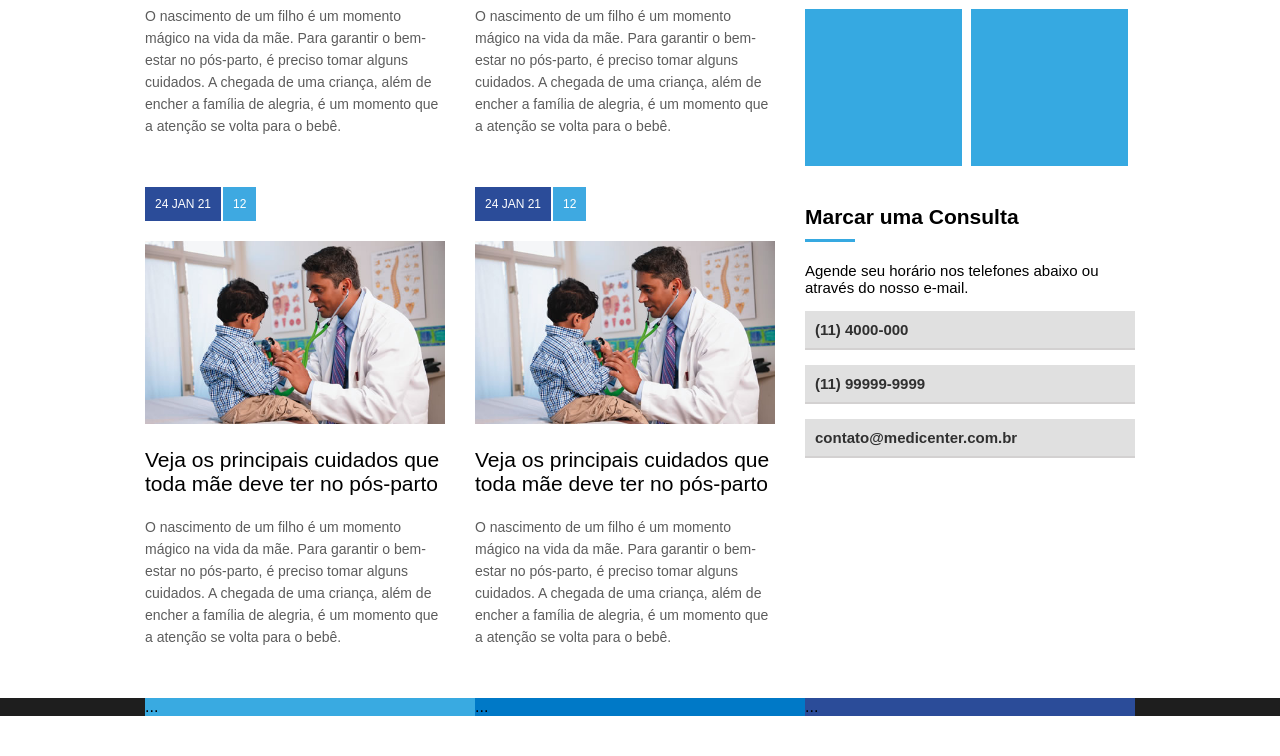
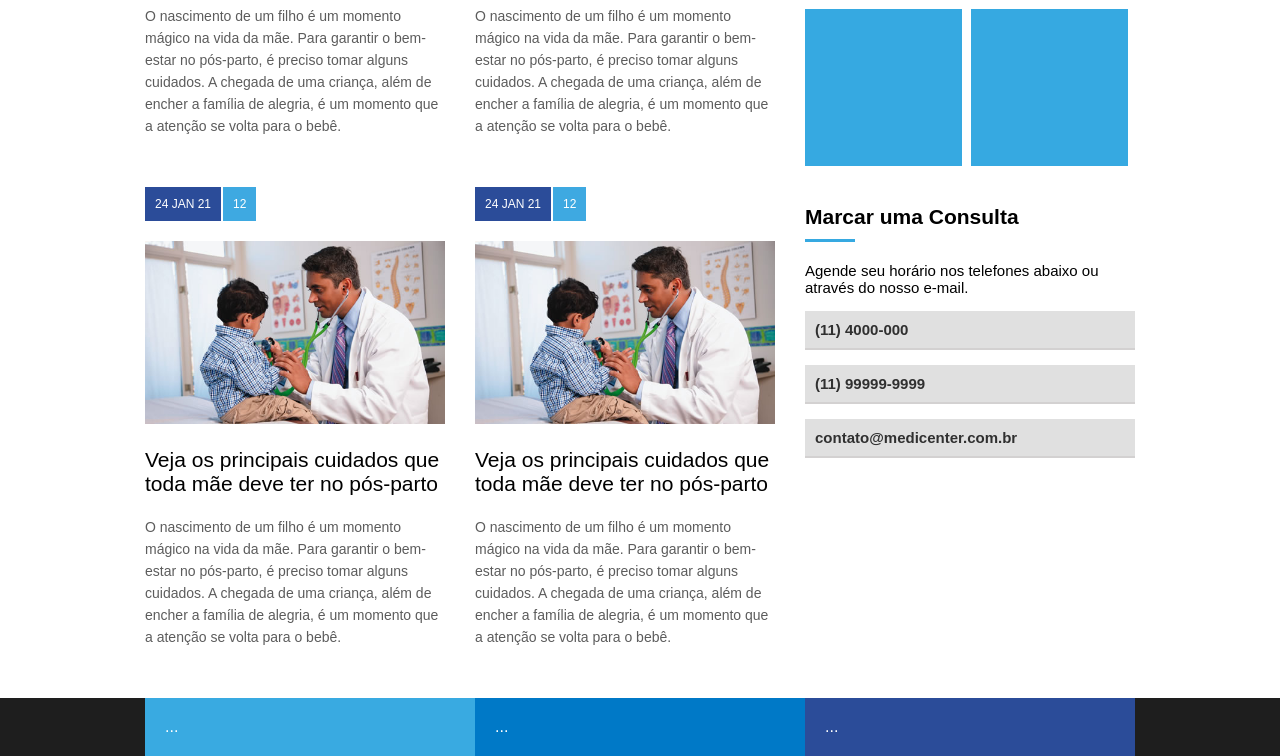
Before and after one commit to guskcoder/MediCenter, a plain HTML site: page index.html in a window 1280 px wide. Shown: the part 1200-1956 px from the top of the page. Before the commit the page ends 1916 px from the top, so only its background shows below. Drawn offline with Linux system fonts and the light colour scheme; files whose address does not match are found by name.

Commit message:
Footer OK

```diff
--- a/assets/css/template.css
+++ b/assets/css/template.css
@@ -294,6 +294,8 @@ footer {
 .fm_2,
 .fm_3 {
   flex: 1;
+  color: #fff;
+  padding: 20px;
 }
 
 .fm_1 {
```
Also changed, not shown: index.html (+3 -9 lines).
